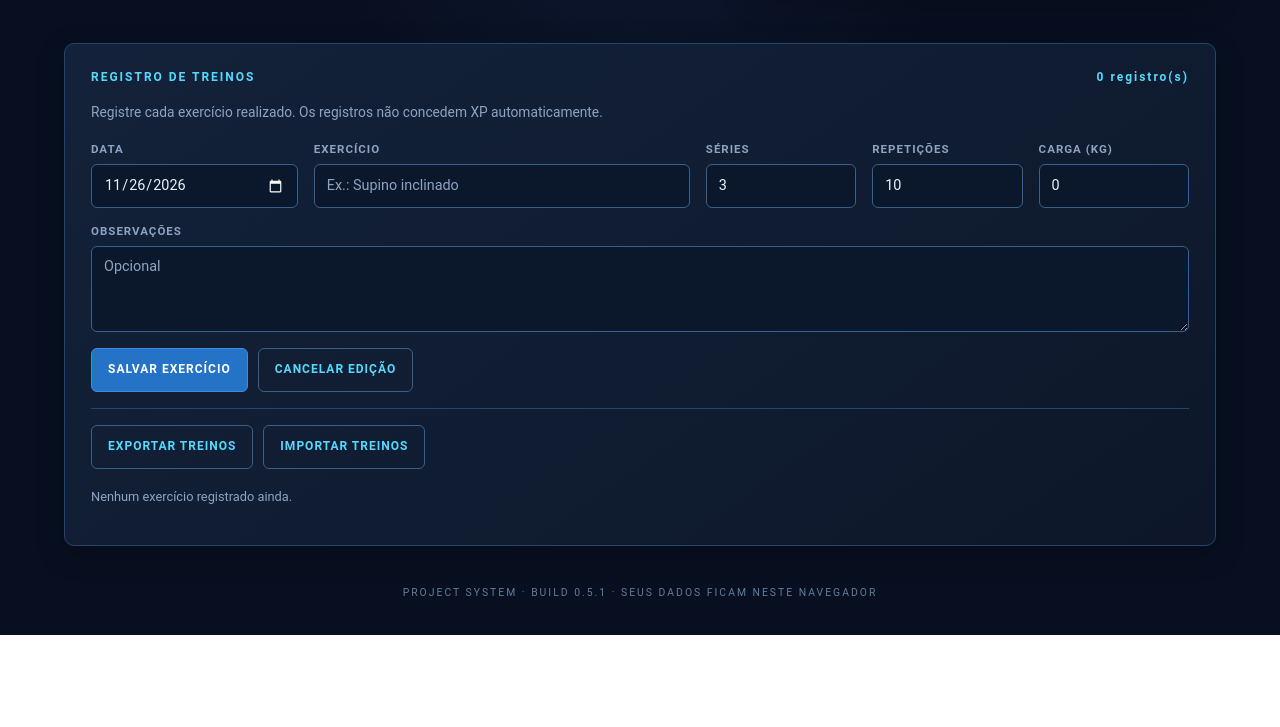
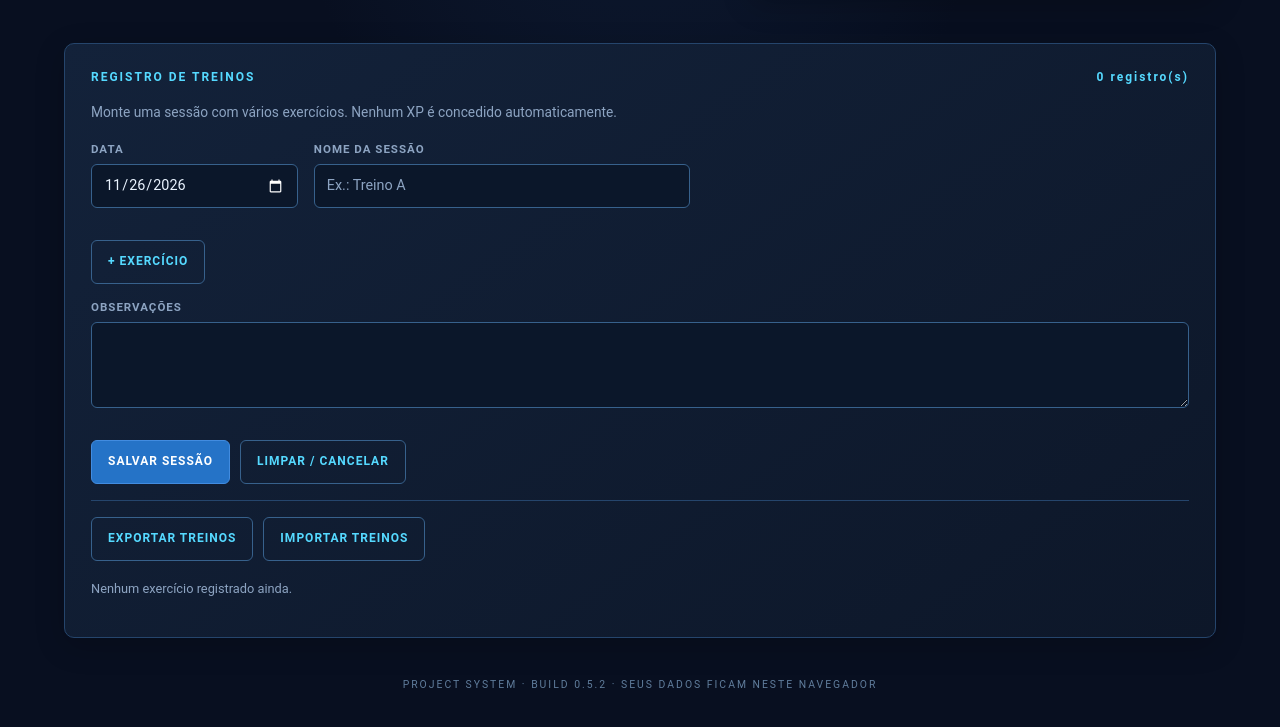
Before and after one commit to lipetocode/systemSoloLeveling, a website: page index.html in a window 1280 px wide. Shown: the part 1074-1801 px from the top of the page. Before the commit the page ends 1709 px from the top, so only its background shows below. Drawn offline with Linux system fonts and the light colour scheme.

Commit message:
Release v0.5.2 - Workout Sessions

```diff
--- a/index.html
+++ b/index.html
@@ -7,15 +7,15 @@
   <title>SYSTEM | Player Status</title>
   <link rel="stylesheet" href="css/local-ui.css">
 
-  <link rel="stylesheet" href="css/style.css?v=0.5.1">
+  <link rel="stylesheet" href="css/style.css?v=0.5.2">
   <script defer src="js/local-ui.js"></script>
   <script defer src="js/system-classic.js"></script>
-  <script defer src="js/workouts.js"></script>
+  <script defer src="js/workouts.js?v=0.5.2"></script>
 </head>
 <body>
   <header class="topbar">
     <div class="container topbar-inner">
-      <a class="brand" href="#inicio" aria-label="SYSTEM início"><span class="brand-mark">◆</span> SYSTEM <span class="version">v0.5.1</span></a>
+      <a class="brand" href="#inicio" aria-label="SYSTEM início"><span class="brand-mark">◆</span> SYSTEM <span class="version">v0.5.2</span></a>
       <span class="connection"><span class="online-dot"></span> PLAYER ONLINE</span>
     </div>
   </header>
@@ -60,20 +60,20 @@
     </div>
     <section class="panel workout-panel" id="treinos" aria-labelledby="workoutHeading">
       <div class="panel-heading"><span id="workoutHeading">REGISTRO DE TREINOS</span><span id="workoutCount">0 registro(s)</span></div>
-      <p class="quest-description">Registre cada exercício realizado. Os registros não concedem XP automaticamente.</p>
-      <form id="workoutForm" class="workout-form">
+      <p class="quest-description">Monte uma sessão com vários exercícios. Nenhum XP é concedido automaticamente.</p>
+      <form id="workoutForm" class="workout-form session-form">
         <label>DATA <input id="workoutDate" type="date" required></label>
-        <label>EXERCÍCIO <input id="workoutExercise" type="text" maxlength="80" placeholder="Ex.: Supino inclinado" required></label>
-        <label>SÉRIES <input id="workoutSets" type="number" min="1" max="30" step="1" value="3" required></label>
-        <label>REPETIÇÕES <input id="workoutReps" type="number" min="1" max="200" step="1" value="10" required></label>
-        <label>CARGA (KG) <input id="workoutWeight" type="number" min="0" max="1000" step="0.01" value="0" required></label>
-        <label class="workout-wide">OBSERVAÇÕES <textarea id="workoutNotes" maxlength="300" rows="2" placeholder="Opcional"></textarea></label>
-        <div class="workout-buttons"><button type="submit" class="btn system-btn" id="workoutSubmit">SALVAR EXERCÍCIO</button><button type="button" class="btn-flat outline-btn" id="workoutCancel">CANCELAR EDIÇÃO</button></div>
+        <label>NOME DA SESSÃO <input id="sessionName" maxlength="80" placeholder="Ex.: Treino A" required></label>
+        <div id="sessionExercises" class="workout-wide"></div>
+        <div class="workout-buttons"><button type="button" class="btn-flat outline-btn" id="addExercise">+ EXERCÍCIO</button></div>
+        <label class="workout-wide">OBSERVAÇÕES <textarea id="workoutNotes" maxlength="300" rows="2"></textarea></label>
+        <div id="sessionTotals" class="workout-wide session-totals" aria-live="polite"></div>
+        <div class="workout-buttons"><button type="submit" class="btn system-btn" id="workoutSubmit">SALVAR SESSÃO</button><button type="button" class="btn-flat outline-btn" id="workoutCancel">LIMPAR / CANCELAR</button></div>
       </form>
       <div class="workout-buttons"><button type="button" class="btn-flat outline-btn" id="exportWorkouts">EXPORTAR TREINOS</button><button type="button" class="btn-flat outline-btn" id="importWorkouts">IMPORTAR TREINOS</button><input type="file" id="workoutFile" accept=".json,application/json" hidden></div>
       <div id="workoutList" class="workout-list" aria-live="polite"></div>
     </section>
-    <footer>PROJECT SYSTEM · BUILD 0.5.1 · SEUS DADOS FICAM NESTE NAVEGADOR</footer>
+    <footer>PROJECT SYSTEM · BUILD 0.5.2 · SEUS DADOS FICAM NESTE NAVEGADOR</footer>
   </main>
   <div id="profileModal" class="modal profile-modal"><div class="modal-content"><h4>EDITAR JOGADOR</h4><form id="profileForm"><div class="input-field"><input id="nameInput" type="text" maxlength="32" required><label for="nameInput">Nome do jogador</label></div><div class="input-field"><select id="classInput"><option value="INICIANTE">Iniciante</option><option value="GUERREIRO">Guerreiro</option><option value="SENTINELA">Sentinela</option></select><label>Classe</label></div><button class="btn system-btn" type="submit">SALVAR PERFIL</button></form></div><div class="modal-footer"><button type="button" class="modal-close btn-flat">CANCELAR</button></div></div>
 </body>
--- a/package.json
+++ b/package.json
@@ -1,6 +1,6 @@
 {
   "name": "system-fitness",
-  "version": "0.5.1",
+  "version": "0.5.2",
   "private": true,
   "type": "module",
   "scripts": {
```
Also changed, not shown: README.md.
